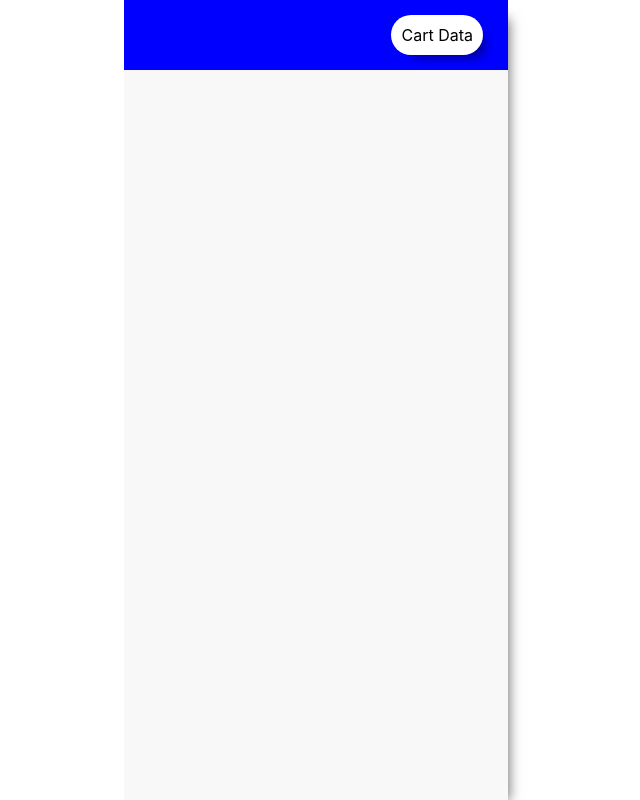
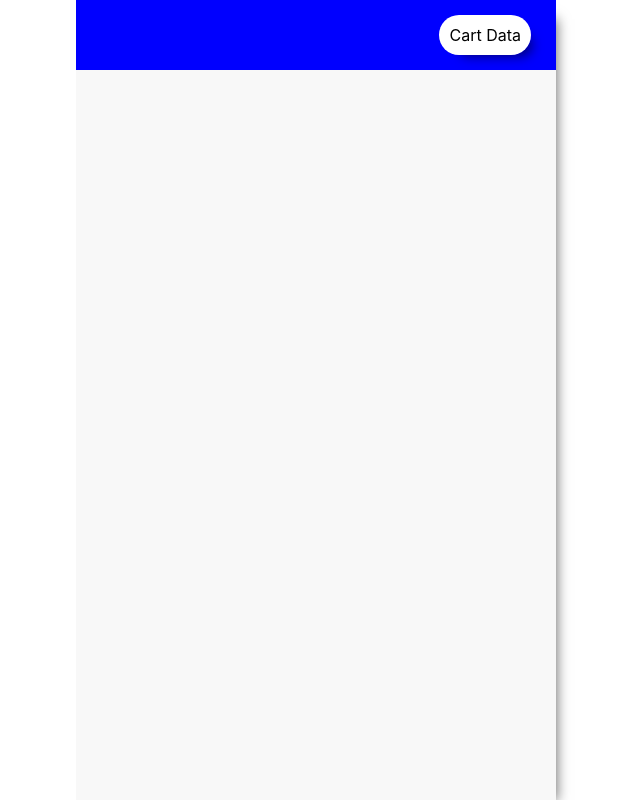
Before and after one commit to aryawirasandi/react-add-menu, a React (Create React App) app: page / in a window 1280 px wide. Shown: the whole page, without its empty margins (324-964 px from the left). Built offline with nearby package versions, Linux system fonts and the light colour scheme.

Commit message:
[Card Component] 1. Update Height of card container 2. update width of card container for laptop breakpoint

```diff
--- a/src/components/CardContainer/Card.styled.js
+++ b/src/components/CardContainer/Card.styled.js
@@ -4,14 +4,14 @@ import device  from '../../Style/Breakpoint';
 const CardContainer = styled.div`
   display: block;
   box-shadow: 10px 10px 12px -9px rgba(236,236,236,0.56);
-  height: 100vh;
+  min-height: 100vh;
   background: #f8f8f8;
   margin: 0 auto;
   @media ${device.mobileSmall}{
         margin: 0 auto;
   }
   @media ${device.laptop}{
-        width : 30vw;
+        width : 480px;
         margin : 0 auto;
         box-shadow: 10px 10px 12px -9px rgba(0,0,0,0.56);
   }
```
